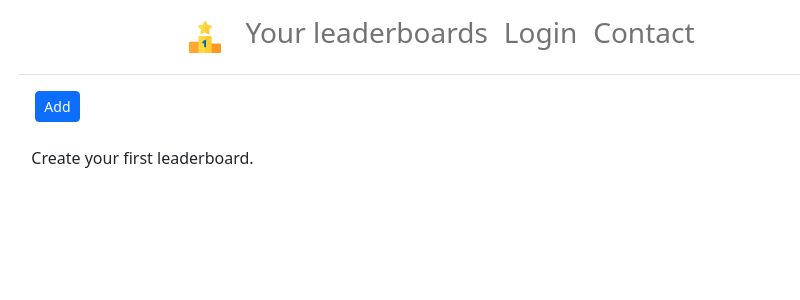
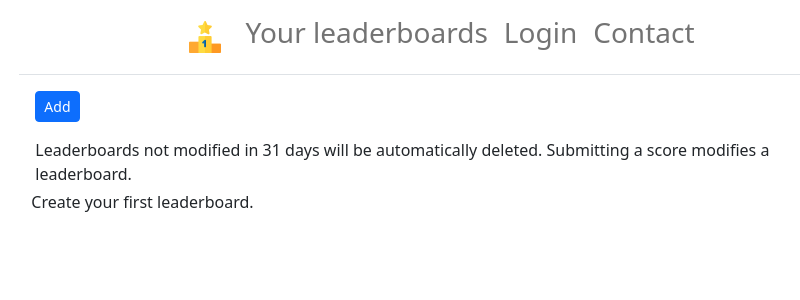
Before and after one commit to fifdee/leaderboards, a Django app: template leaderboards/templates/leaderboards/leaderboard_list.html in a window 1280 px wide. Shown: the top 300 px of the page, without its empty margins (194-994 px from the left). Run offline with Django 4.2, Linux system fonts and the light colour scheme; the template is opened without the code that fills it, so the values that code supplies are empty.

Commit message:
1. if score doesn't exist: first add to db, then check if there are more scores so the last one gets deleted 2. added information about 31 days

```diff
--- a/leaderboards/templates/leaderboards/leaderboard_list.html
+++ b/leaderboards/templates/leaderboards/leaderboard_list.html
@@ -9,7 +9,11 @@
         </a>
     </div>
 
-    <ol class="list-group mt-4">
+    <div class="d-flex justify-content-between mt-3 mx-1">
+        Leaderboards not modified in 31 days will be automatically deleted. Submitting a score modifies a leaderboard.
+    </div>
+
+    <ol class="list-group mt-1">
         {% for leaderboard in object_list %}
             <li class="list-group-item d-flex justify-content-between align-items-start">
                 <div class="ms-2 me-auto">
```
Also changed, not shown: leaderboards_project/utils.py (+5 -4 lines).
